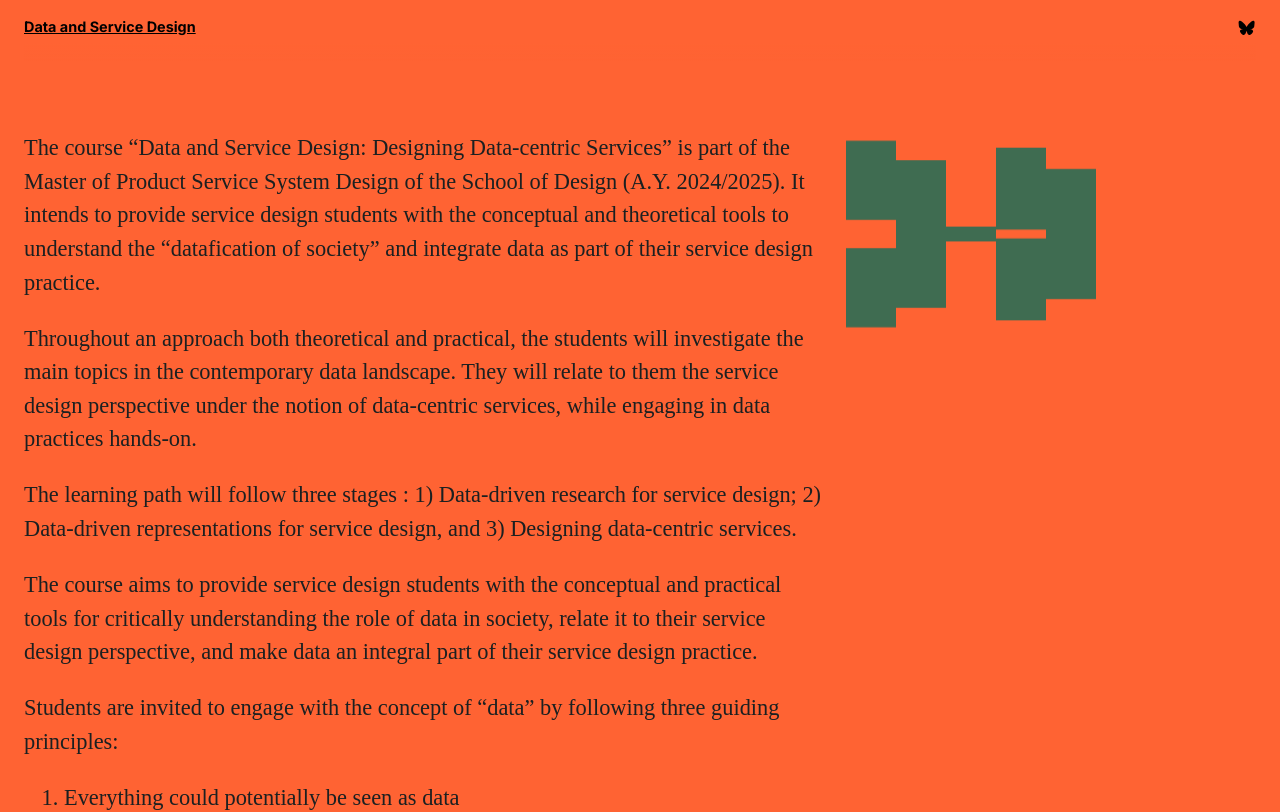
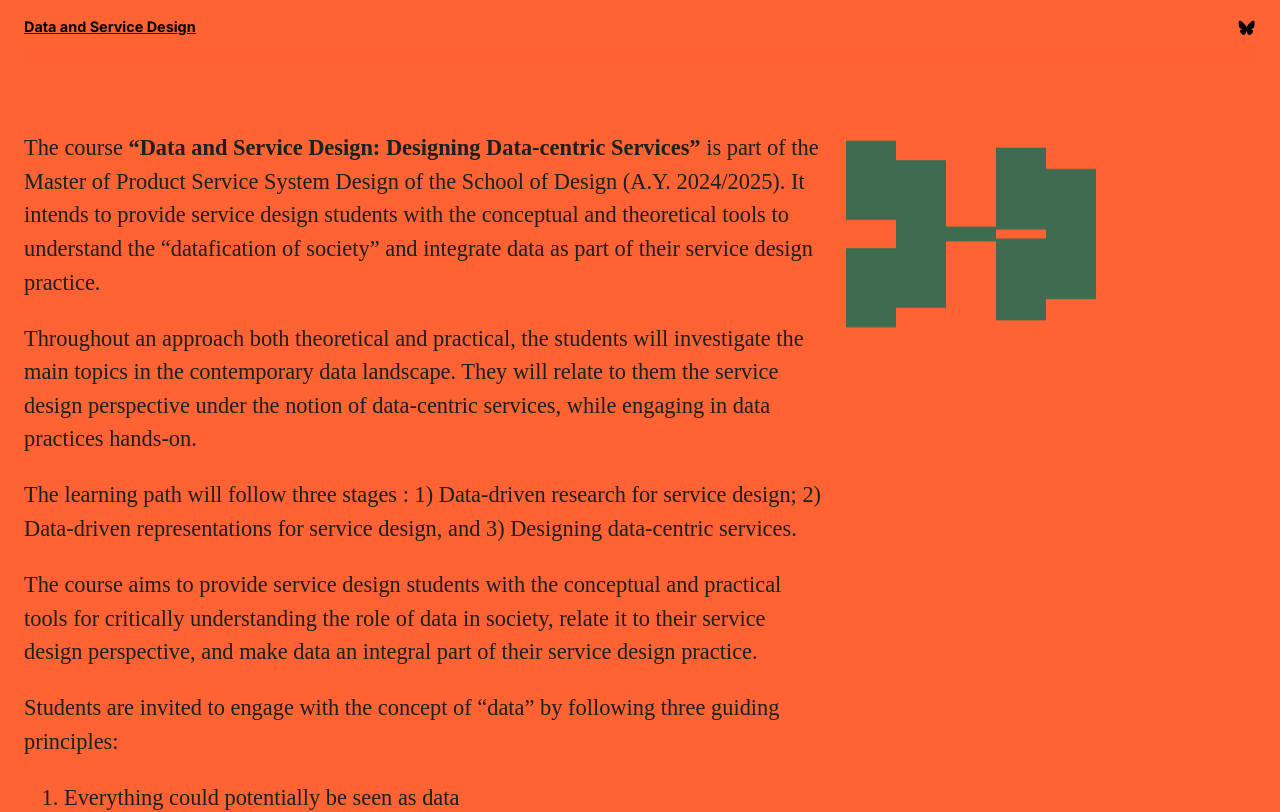
Before and after one commit to dataservicedesign/syllabus, a Next.js app: page /syllabus/ in a window 1280 px wide. Shown: the top 812 px of the page. Built offline with nearby package versions, Linux system fonts and the light colour scheme; a web font is replaced by a local one.

Commit message:
Update index.js
small updates on the home

```diff
--- a/pages/index.js
+++ b/pages/index.js
@@ -58,7 +58,7 @@ export default function Home({ allPostsData, allCourseData }) {
 
     <div className={"abstract"}>
     <p>
-    The course “Data and Service Design: Designing Data-centric Services” is part of the Master of Product Service System Design of the School of Design (A.Y. 2024/2025). It intends to provide service design students with the conceptual and theoretical tools to understand the “datafication of society” and integrate data as part of their service design practice.</p>
+    The course <b>“Data and Service Design: Designing Data-centric Services”</b> is part of the Master of Product Service System Design of the School of Design (A.Y. 2024/2025). It intends to provide service design students with the conceptual and theoretical tools to understand the “datafication of society” and integrate data as part of their service design practice.</p>
 
     <p>Throughout an approach both theoretical and practical, the students will investigate the main topics in the contemporary data landscape. They will relate to them the service design perspective under the notion of data-centric services, while engaging in data practices hands-on.</p>
 
```
